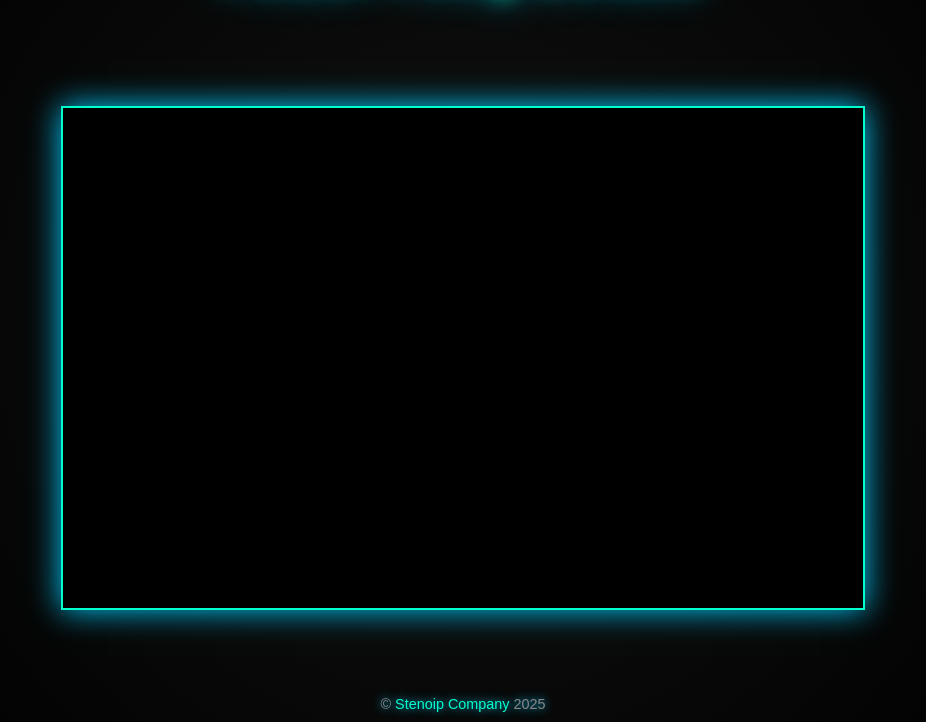
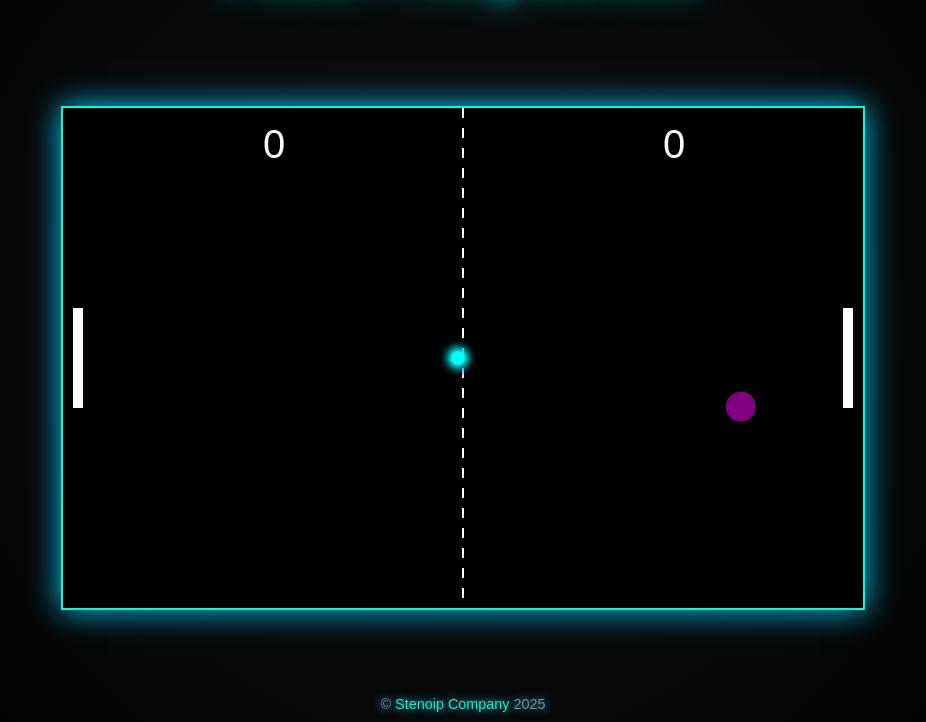
Before and after one commit to stenoip/oodles, a website: page pong.html in a window 1280 px wide. Shown: the part 78-800 px from the top of the page, without its empty margins (177-1103 px from the left). Drawn offline with Linux system fonts and the light colour scheme.

Commit message:
Update pong.html

```diff
--- a/pong.html
+++ b/pong.html
@@ -96,6 +96,6 @@ Ghost	White	Makes the ball translucent and the background a dark teal (#003333).
 Gravity	Purple	Applies a continuous downward/upward acceleration (gravity) to the ball and changes the background to a dark purple (#220033).
 -->
 
-   <script src="pong-game.js"></script>
+   <script src="frontend_javascript/pong-game.js"></script>
 </body>
 </html>
```
